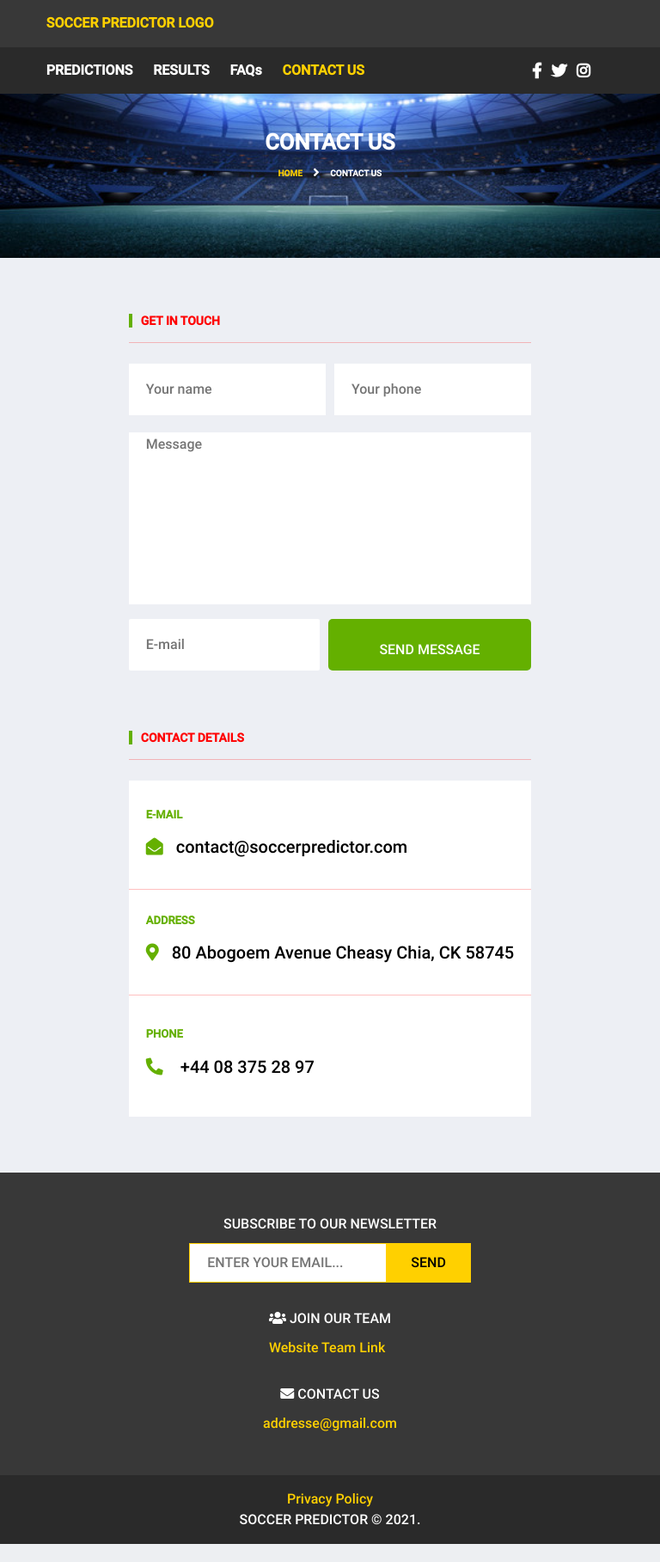
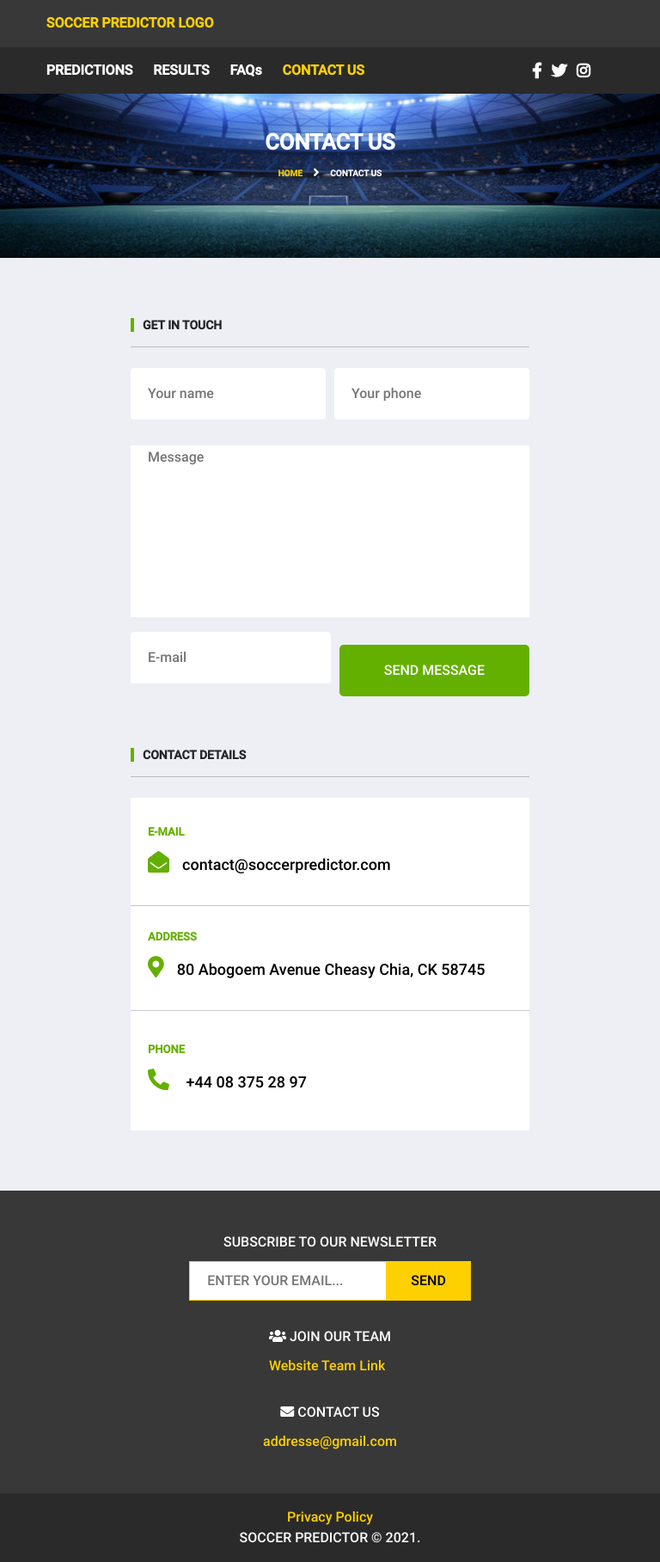
Before and after one commit to godwinmanu/soccer-predictor, a PHP site: page /views/pages/contactus.php in a window 768 px wide. Shown: the whole page at 86% size. Before the commit the page ends 1796 px from the top, so only its background shows below. Run offline with PHP 8.4, Linux system fonts and the light colour scheme.

Commit message:
Responsive design

```diff
--- a/public/css/contactus.css
+++ b/public/css/contactus.css
@@ -57,15 +57,22 @@
 }
 
 .name-phone{
+    margin-bottom: 0px;
+}
+
+.name-phone, .email-sendButton{
     display: grid;
     grid-template-columns: 50% 50%;
 }
 
-.name-phone>input{
+
+
+.name-phone>input,.email-sendButton>input{
     padding-left: 20px;
     border: none;
     background-color: white;
     outline: none;
+    border-radius: 4px;
 }
 
 #form-user-phone{
@@ -73,7 +80,7 @@
 }
 
 .messageArea{
-    margin: 10px 0px;
+    margin: 15px 0px;
 }
 
 .messageArea>textarea{
@@ -86,17 +93,6 @@
     resize : none;
 }
 
-.email-sendButton{
-    display: grid;
-    grid-template-columns: 50% 50%;
-}
-
-.email-sendButton>input{
-    border: none;
-    background-color: white;
-    outline: none;
-    border-radius: 2px;
-}
 
 .email-sendButton>input:active{
     background-color: white;
@@ -191,8 +187,6 @@
     .secondSectionContact{
         display: flex;
         flex-direction: column;
-        /* width: 100%; */
-        /* border: 5px solid rgb(14, 139, 148); */
         padding: 65px 10px;
     }
 
@@ -207,46 +201,50 @@
         flex-direction: column ;
         margin-bottom: 60px;
     }
-
     .name-phone{
+        margin-bottom: 0px;
+        margin-bottom: 15px;
+    }
+    .name-phone, .email-sendButton{
         display: flex;
         flex-direction: column;
+    }
+    .name-phone>*{
+        margin-bottom: 15px;
+    }
+    .email-sendButton>input{
+        margin-bottom: 20px;
     }
 
     .name-phone>input, .email-sendButton>input{
         width: 100%;
         height: 60px;
-        margin-bottom: 10px;
     }
     #form-user-phone{
-        margin-left: 0px;
+        margin: 0px;
     }
     .email-sendButton>button{
         width: 100%;
         padding: 0px;
-    }
-
-    #form-user-phone{
-        margin-bottom: 0px;
+        height: 60px;
+        margin-top: 15px;
     }
 
     .messageArea{
-        margin-bottom: 0px;
+        margin: 0px;
+        padding: 0px;
+        margin-bottom: 7px;
     }
 
     .messageArea>textarea{
-        margin-top: 0px;
+        margin: 0px;
         outline: none;
         height: 200px;
         resize : none;
     }
 
-    .email-sendButton{
-        display: block;
-    }
-
     #form-email{
-        margin-right: 0px;
+        margin: 0px;
         padding-left: 20px;
     }
 
@@ -290,10 +288,11 @@
         margin-right: 15px;
     }
 
+
 }
 
 /* **********************Tablette********************** */
-@media screen and (min-width:768px) and (max-width:979px) {
+@media screen and (min-width:768px) and (max-width:980px) {
      /*******firstSectionContact*********/
     .firstSectionContact{
         height: 300px;
@@ -308,25 +307,78 @@
     .secondSectionContact{
         display: flex;
         flex-direction: column;
-        padding: 65px;
-        color: red;
+        padding: 70px 100px;
     }
-    .name-phone{
+
+    .first-column, .second-column{
+        display: flex;
+        flex-direction: column;
+        row-gap: 8px;
+    }
+
+    .contactForm{
+        display: flex;
+        flex-direction: column ;
+        margin-bottom: 60px;
+    }
+
+    .name-phone, .email-sendButton {
         display: flex;
         flex-direction: row;
-        column-gap: 10px;
+        row-gap: 10px;
+    }
+
+    .name-phone>input, .email-sendButton>input{
+        width: 100%;
+        height: 60px;
     }
     .email-sendButton{
-        display: flex;
-        column-gap: 10px;
-        margin-top: 10px;
+        margin-top:10px;
     }
     .email-sendButton>button{
-        height: 60px;
+        width: 100%;
     }
+
+    #form-user-phone{
+        margin-left: 10px;
+    }
+
+    .messageArea{
+        margin-bottom: 0px;
+    }
+
+    .messageArea>textarea{
+        margin-top: 0px;
+        outline: none;
+        height: 200px;
+        resize : none;
+    }
+
+    #form-email{
+        margin-right: 10px;
+        padding-left: 20px;
+    }
+
     .contact-list{
-        font-size: 20px;
+        font-size: 18px;
     }
+
+    .contact-list>div>dl{
+        display: grid;
+        align-self: center;
+        padding: 10px 20px;
+    }
+
+    .contact-list>div>dl>dt{
+        text-transform: uppercase;
+        font-size:13px;
+        margin-bottom: 3%;
+    }
+
+    .icon{
+        font-size: 25px;
+    }
+
 
 }
 
@@ -351,6 +403,10 @@
     .name-phone>input{
         height: 60px;
     }
+    .email-sendButton>*{
+        height: 60px;
+    }
+
 
     .messageArea>textarea{
         height: 200px;
--- a/views/pages/contactus.php
+++ b/views/pages/contactus.php
@@ -30,7 +30,7 @@
 
             <div class="email-sendButton">
                 <input class="form-input" id="form-email" type="email" name="email" placeholder="E-mail" required>
-                <button class="sendButton p-4" type="submit">Send message</button>
+                <button class="sendButton" type="submit">Send message</button>
             </div>
 
         </form>
```
